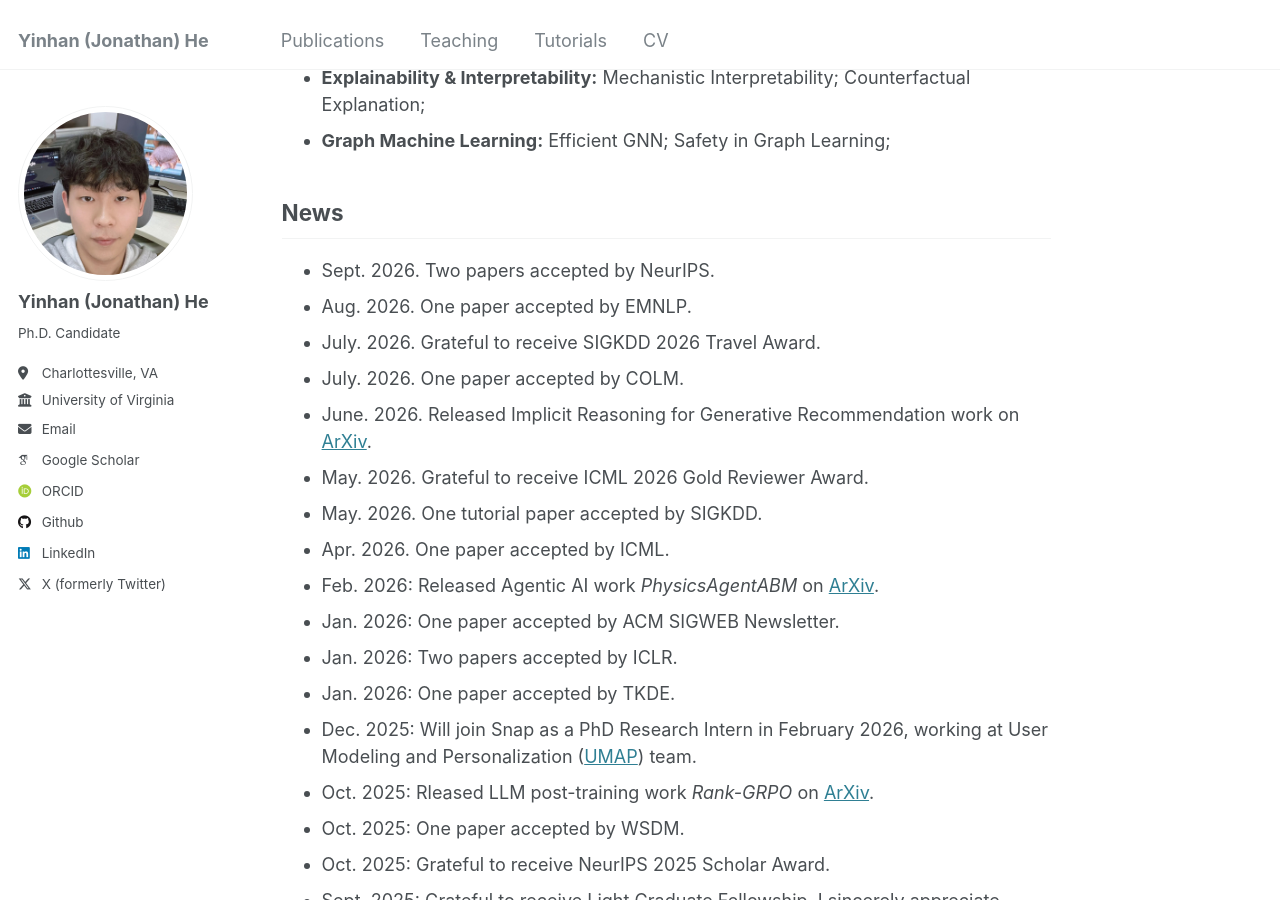
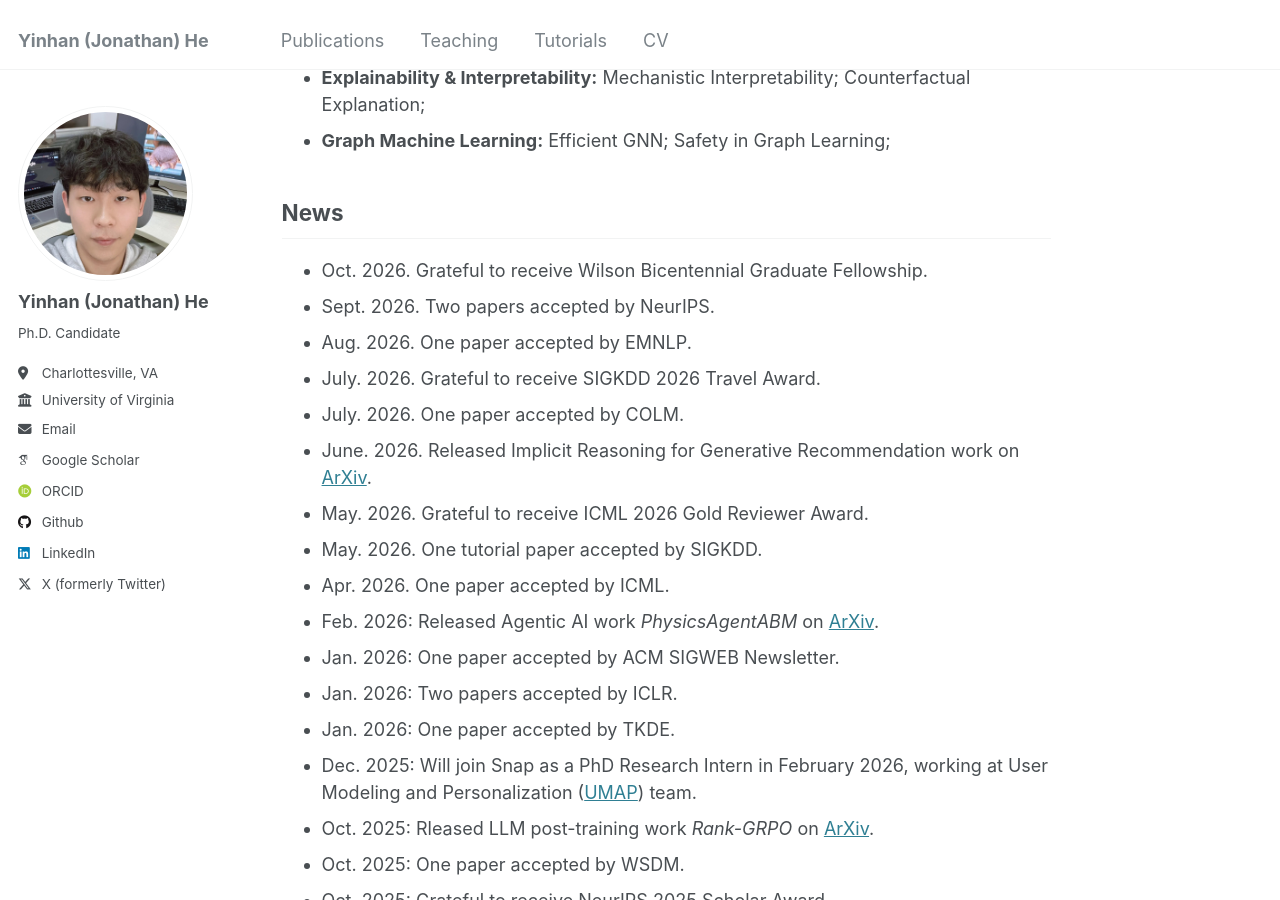
Before and after one commit to YinhanHe123/YinhanHe123.github.io, a Jekyll site: the page built from _pages/about.md, in a window 1280 px wide and 900 px high, scrolled down 406 px. Built offline with Jekyll 4.4.1, drawn with Linux system fonts in a browser that asks for light colours; some web fonts are replaced; a script that is not in the unit is left out.

Commit message:
Add news updates for recent achievements

```diff
--- a/_pages/about.md
+++ b/_pages/about.md
@@ -27,6 +27,7 @@ I am a Ph.D. candidate in the [Department of Electrical and Computer Engineering
 
 News
 ------
+* Oct. 2026. Grateful to receive Wilson Bicentennial Graduate Fellowship.
 * Sept. 2026. Two papers accepted by NeurIPS.
 * Aug. 2026. One paper accepted by EMNLP.
 * July. 2026. Grateful to receive SIGKDD 2026 Travel Award.
```
